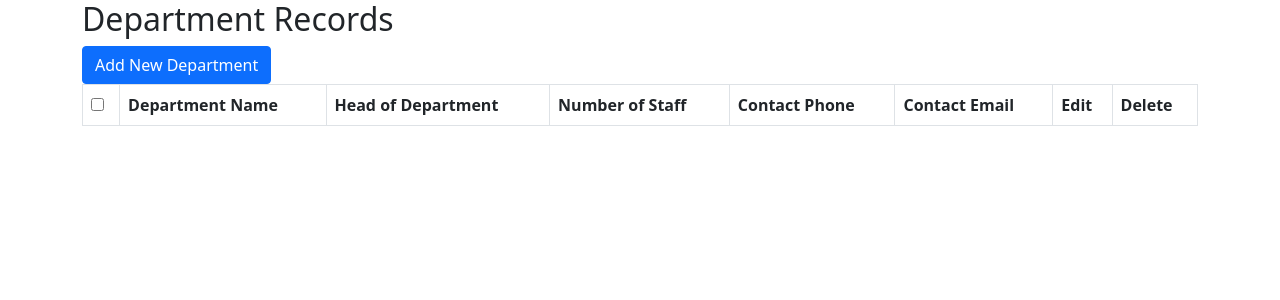
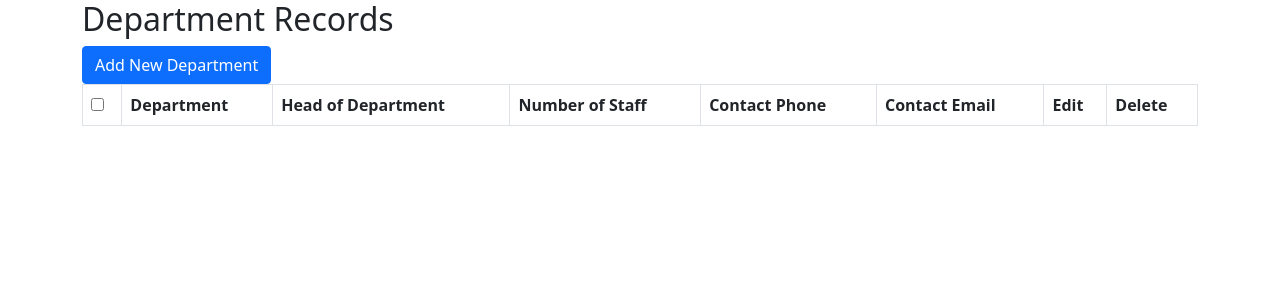
Before and after one commit to Thilaga-26/Python_Django_MySQL_CURD, a Django app: page /department/ in a window 1280 px wide. Shown: the top 300 px of the page. Run offline with Django 5.2, Linux system fonts and the light colour scheme; data that the repository does not hold is empty.

Commit message:
first commit

```diff
--- a/Department/forms.py
+++ b/Department/forms.py
@@ -4,9 +4,9 @@ from Department.models import Department
 class DepartmentForm(forms.ModelForm):
     class Meta:
         model = Department
-        fields = ['name', 'head_of_department', 'number_of_staff', 'contact_phone', 'contact_email']
+        fields = ['department', 'head_of_department', 'number_of_staff', 'contact_phone', 'contact_email']
         widgets = {
-            'name': forms.TextInput(attrs={'class': 'form-control'}),
+            'department': forms.TextInput(attrs={'class': 'form-control'}),
             'head_of_department': forms.TextInput(attrs={'class': 'form-control'}),
             'number_of_staff': forms.NumberInput(attrs={'class': 'form-control'}),
             'contact_phone': forms.TextInput(attrs={'class': 'form-control'}),
--- a/Department/models.py
+++ b/Department/models.py
@@ -2,7 +2,7 @@ from django.db import models
 
 # Create your models here.
 class Department(models.Model):
-    name = models.CharField(max_length=100)
+    department = models.CharField(max_length=100)
     head_of_department = models.CharField(max_length=100)
     number_of_staff = models.IntegerField()
     contact_phone = models.CharField(max_length=20)
--- a/Department/templates/department_edit.html
+++ b/Department/templates/department_edit.html
@@ -1,4 +1,4 @@
-{% extends "base.html" %}
+{% extends "department_base.html" %}
 
 {% block title %}Update Department{% endblock title %}
 
@@ -15,8 +15,8 @@
                 <input type="text" class="form-control" name="id" id="id_id" required maxlength="20" value="{{ department.id }}" readonly />
             </div>
             <div class="mb-3">
-                <label>Name:</label>
-                <input type="text" class="form-control" name="name" id="id_name" required maxlength="100" value="{{ department.name }}" />
+                <label>Department:</label>
+                <input type="text" class="form-control" name="department" id="id_department" required maxlength="100" value="{{ department.department }}" />
             </div>
             <div class="mb-3">
                 <label>Head of Department:</label>
--- a/Department/templates/department_list.html
+++ b/Department/templates/department_list.html
@@ -1,4 +1,4 @@
-{% extends "base.html" %}
+{% extends "department_base.html" %}
 
 {% block title %}Add New Department{% endblock title %}
 
@@ -12,8 +12,8 @@
             </div>
 
             <div class="mb-3">
-                <label>Name:</label>
-                {{ form.name }}
+                <label>Department:</label>
+                {{ form.department }}
             </div>
             <div class="mb-3">
                 <label>Head of Department:</label>
--- a/Department/templates/department_show.html
+++ b/Department/templates/department_show.html
@@ -1,4 +1,4 @@
-{% extends "base.html" %}
+{% extends "department_base.html" %}
 
 {% block title %}Department Records{% endblock title %}
 
@@ -9,7 +9,7 @@
         <table id="bootstrapdatatable" class="table table-striped table-bordered" width="100%">
             <thead>
                 <th><input type="checkbox" id="checkall" /></th>
-                <th>Department Name</th>
+                <th>Department</th>
                 <th>Head of Department</th>
                 <th>Number of Staff</th>
                 <th>Contact Phone</th>
@@ -21,7 +21,7 @@
                 {% for department in departments %}
                 <tr>
                     <td><input type="checkbox" class="checkthis" /></td>
-                    <td>{{ department.name }}</td>
+                    <td>{{ department.department }}</td>
                     <td>{{ department.head_of_department }}</td>
                     <td>{{ department.number_of_staff }}</td>
                     <td>{{ department.contact_phone }}</td>
```
Also changed, not shown: Department/migrations/0002_rename_name_department_department.py (added), Department/templates/department_base.html (renamed from Department/templates/base.html).
